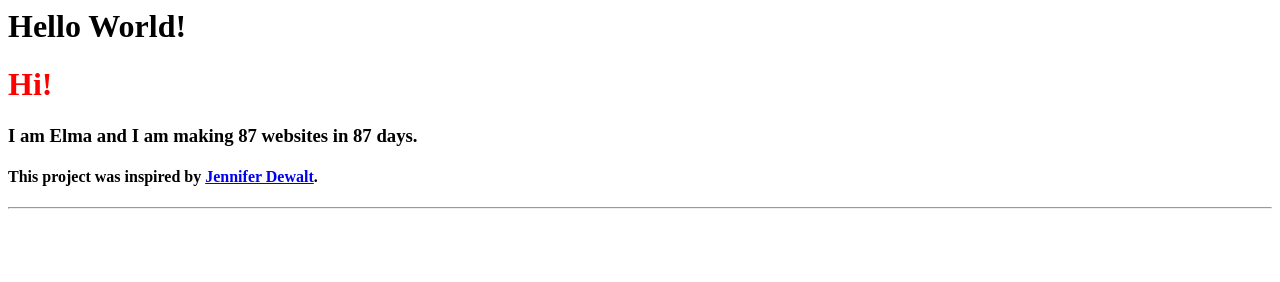
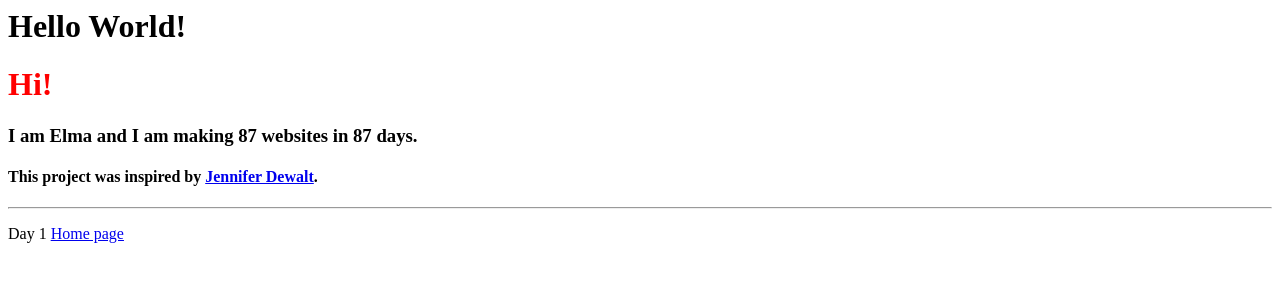
Before and after one commit to elma1/87websites_in_87days, a plain HTML site: page index.html in a window 1280 px wide. Drawn offline with Linux system fonts and the light colour scheme.

Commit message:
add day1

```diff
--- a/index.html
+++ b/index.html
@@ -5,3 +5,4 @@
 <h3>I am Elma and I am making 87 websites in 87 days.</h3>
 <h4>This project was inspired by <a href="https://jenniferdewalt.com">Jennifer Dewalt</a>.</h4>
 <hr/>
+<p>Day 1 <a href="index.html">Home page</a></p>
```
